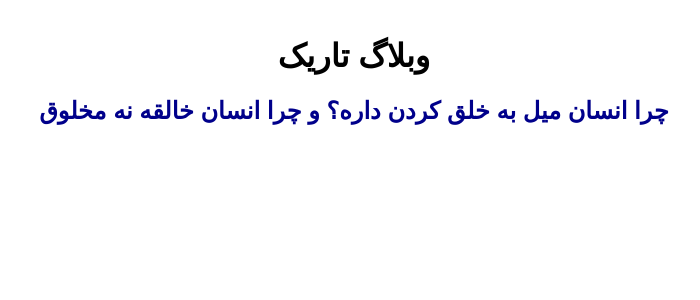
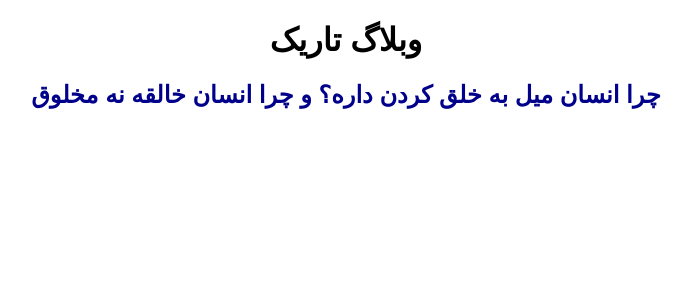
Before and after one commit to darkblog/darkblog.github.io, a Jekyll site: the page built from index.html, in a window 1280 px wide. Shown: the top 300 px of the page, without its empty margins (373-1073 px from the left). Built offline with Jekyll 4.4.1, drawn with Linux system fonts in a browser that asks for light colours.

Commit message:
Update index.html

```diff
--- a/index.html
+++ b/index.html
@@ -8,7 +8,7 @@
 <title>وبلاگ تاریک</title>
 <meta name="description" content="وبلاگ تاریک">
 <meta name="viewport" content="width=device-width">
-<style>body{font-family:sans-serif;margin:auto;padding:1em;text-align:center}a{text-decoration:none;color:darkblue}</style>
+<style>body{font-family:sans-serif;text-align:center}a{text-decoration:none;color:darkblue}</style>
 </head>
 <body>
 <h1>وبلاگ تاریک</h1>
```
